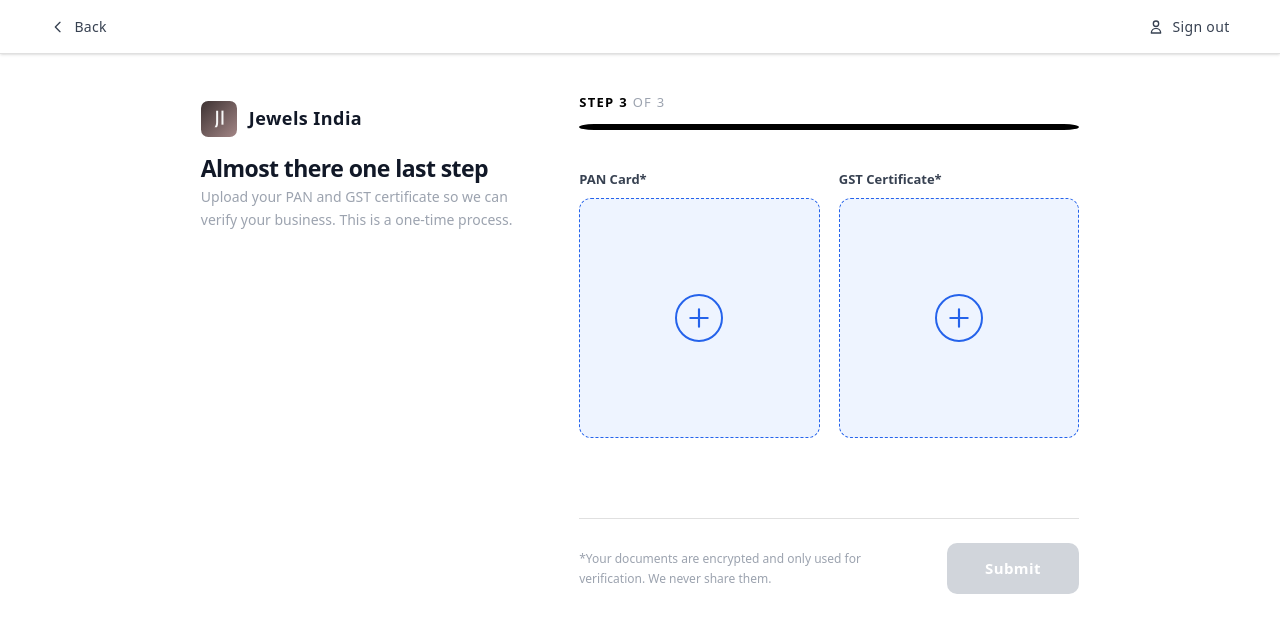
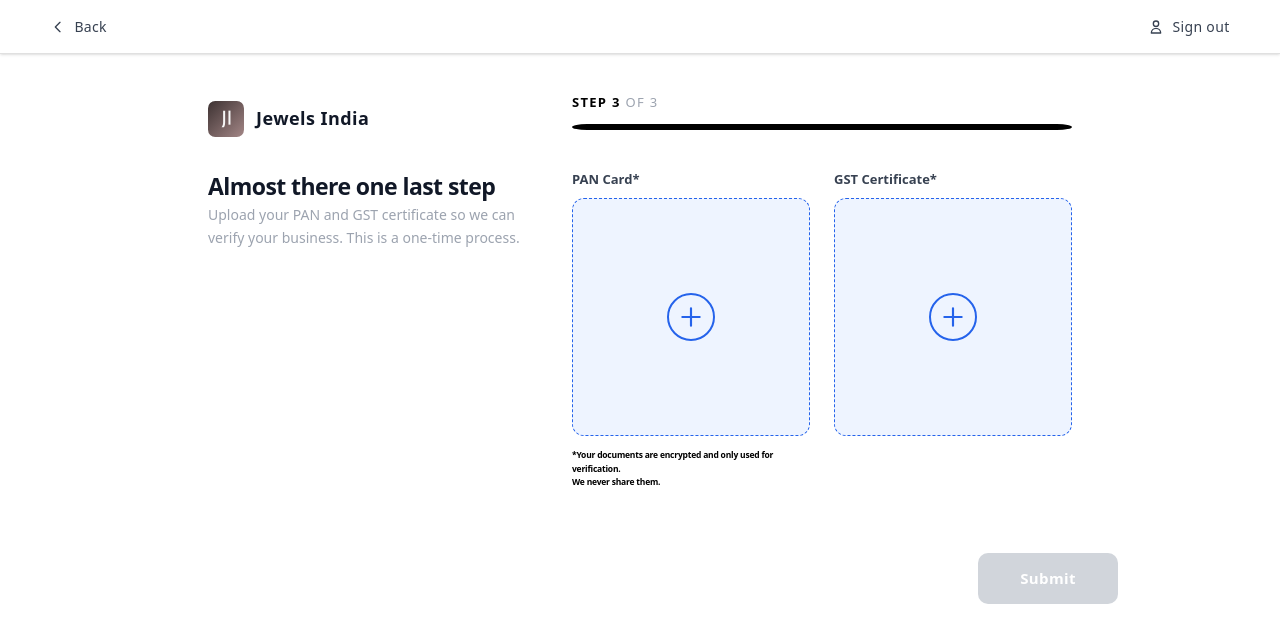
Before and after one commit to Ashishkumar-NIT/ai-pipeline-frontend, a Next.js app: page /onboard/step3 in a window 1280 px wide. Shown: the top 642 px of the page. Built offline with nearby package versions, Linux system fonts and the light colour scheme; no server answers.

Commit message:
Onboard floW PAGE3  updated v1

```diff
--- a/app/onboard/step3/page.jsx
+++ b/app/onboard/step3/page.jsx
@@ -10,6 +10,7 @@ export default function OnboardStep3Page() {
       heading="Almost there one last step"
       description="Upload your PAN and GST certificate so we can verify your business. This is a one-time process."
       backRoute="/onboard/step2"
+      textMarginTop="md:mt-[18px]"
     >
       <div className="flex flex-col w-full max-w-[500px] mx-auto md:mx-0 mt-8 md:mt-0">
         <StepIndicator currentStep={3} totalSteps={3} />
--- a/components/onboard/LeftPanel.jsx
+++ b/components/onboard/LeftPanel.jsx
@@ -1,4 +1,4 @@
-export function LeftPanel({ heading, description }) {
+export function LeftPanel({ heading, description, textMarginTop }) {
   return (
     <div className="flex flex-col items-center md:items-start gap-4 md:gap-[18px] w-full max-w-[320px]">
       <div className="flex items-center gap-3">
@@ -6,7 +6,7 @@ export function LeftPanel({ heading, description }) {
         <span className="text-[clamp(15px,1.6vw,18px)] font-extrabold text-[#111827] tracking-wide">Jewels India</span>
       </div>
 
-      <div className="flex flex-col gap-1">
+      <div className={`flex flex-col gap-1 ${textMarginTop || ''}`}>
         <h1 className="text-[clamp(16px,1.8vw,23px)] tracking-tight whitespace-nowrap leading-[1.2] font-extrabold text-[#111827]">
           {heading}
         </h1>
--- a/components/onboard/OnboardLayout.jsx
+++ b/components/onboard/OnboardLayout.jsx
@@ -1,15 +1,15 @@
 import { OnboardNavbar } from "./OnboardNavbar";
 import { LeftPanel } from "./LeftPanel";
 
-export function OnboardLayout({ children, heading, description, backRoute }) {
+export function OnboardLayout({ children, heading, description, backRoute, textMarginTop }) {
   return (
     <div className="min-h-screen bg-[#FFFFFF] flex flex-col font-sans antialiased text-[#374151]">
       <OnboardNavbar backRoute={backRoute} />
 
-      <main className="flex-1 w-full max-w-[1100px] mx-auto px-[clamp(16px,3vw,48px)] pt-[clamp(24px,3vw,40px)] pb-2 flex flex-col md:flex-row md:justify-center md:items-start gap-8 md:gap-[clamp(24px,3vw,48px)]">
+      <main className="flex-1 w-full max-w-[1100px] mx-auto px-[clamp(16px,3vw,48px)] pt-[clamp(24px,3vw,40px)] pb-2 flex flex-col md:flex-row md:justify-center md:items-start gap-8 md:gap-[clamp(24px,1vw,48px)]">
         {/* Left Side */}
         <div className="w-full md:w-[340px] shrink-0 pt-2 flex flex-col items-center md:items-start text-center md:text-left">
-          <LeftPanel heading={heading} description={description} />
+          <LeftPanel heading={heading} description={description} textMarginTop={textMarginTop} />
         </div>
 
         {/* Right Side - Dynamic Content */}
--- a/components/onboard/step3/DocumentUpload.jsx
+++ b/components/onboard/step3/DocumentUpload.jsx
@@ -6,7 +6,7 @@ export function DocumentUpload({ panFile, setPanFile, gstFile, setGstFile, submi
   const gstError = submitAttempted && !gstFile;
 
   return (
-    <div className="flex flex-row gap-[clamp(8px,1.5vw,24px)] w-full">
+    <div className="flex flex-row gap-[clamp(8px,3vw,24px)] w-full">
       <div className="flex-1 min-w-0">
         <ImageUploadBox
           label="PAN Card*"
@@ -16,6 +16,10 @@ export function DocumentUpload({ panFile, setPanFile, gstFile, setGstFile, submi
           error={panError ? "Please upload your PAN Card" : null}
           accept="image/jpeg, image/png, image/webp, application/pdf"
         />
+        <p className="mt-3 text-[8px] md:text-[8.5px] tracking-tight text-[#000000] font-bold leading-relaxed pr-2 w-full wrap-break-word">
+          *Your documents are encrypted and only used for verification.<br />
+          We never share them.
+        </p>
       </div>
       <div className="flex-1 min-w-0">
         <ImageUploadBox
--- a/components/onboard/step3/Step3Footer.jsx
+++ b/components/onboard/step3/Step3Footer.jsx
@@ -13,15 +13,12 @@ export function Step3Footer({ isFormValid, onSubmitAttempt }) {
   };
 
   return (
-    <div className="w-full flex flex-col md:flex-row items-center justify-between gap-6 md:gap-0 pt-6 border-t border-[#E0E0E0] mt-4">
-      <p className="text-[12px] text-[#9CA3AF] max-w-[340px] text-center md:text-left leading-relaxed font-medium">
-        *Your documents are encrypted and only used for verification. We never share them.
-      </p>
+    <div className="w-full flex justify-end ml-auto">
       <button
         type="button"
         onClick={handleNext}
         disabled={!isFormValid}
-        className={`w-full md:w-auto font-extrabold rounded-[10px] px-[clamp(24px,3vw,40px)] py-[clamp(10px,1.2vw,14px)] text-[clamp(13px,1.4vw,15px)] transition-colors tracking-wide ${isFormValid ? 'bg-[#000000] text-white hover:bg-black/90 cursor-pointer' : 'bg-[#D1D5DB] text-white cursor-not-allowed'}`}
+        className={`w-full md:w-[140px] font-extrabold rounded-[10px] px-4 py-[clamp(10px,1.2vw,14px)] text-[clamp(13px,1.4vw,15px)] transition-all tracking-wide transform translate-x-0 md:translate-x-[46px] ${isFormValid ? 'bg-[#000000] text-white hover:bg-black/90 cursor-pointer' : 'bg-[#D1D5DB] text-white cursor-not-allowed'}`}
       >
         Submit
       </button>
```
Also changed, not shown: components/onboard/step3/Step3Container.jsx (line endings or trailing spaces). Lines whose indentation alone changed are shown as unchanged.
